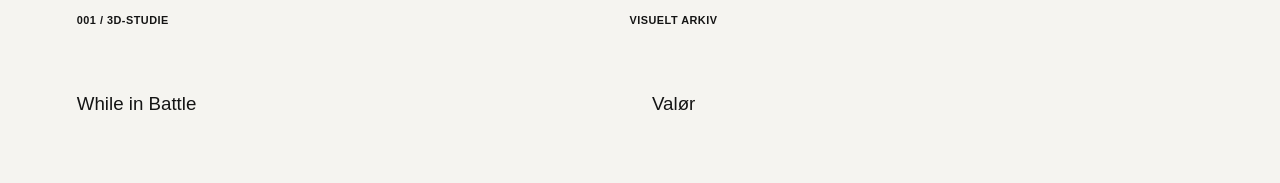
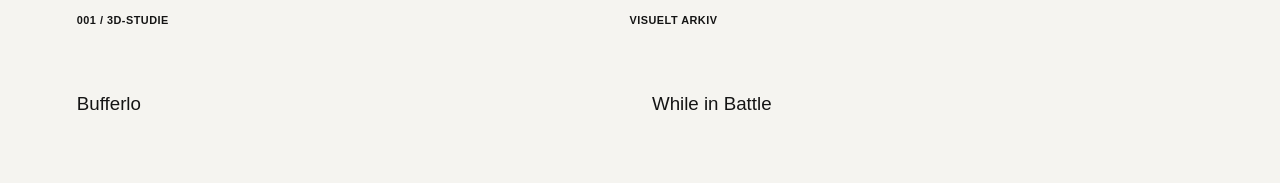
Before and after one commit to alberteStaermose/portfolio, a Vue app: page /#/ in a window 1280 px wide. Shown: the part 2039-2222 px from the top of the page. Built offline with nearby package versions, Linux system fonts and the light colour scheme.

Commit message:
Register missing Bufferlo project pending Wix content extraction

```diff
--- a/src/data/projects.js
+++ b/src/data/projects.js
@@ -3,6 +3,16 @@ import { wixAssets } from './wixAssets.js'
 // Project content is being migrated in stages.
 // Wix-hosted images below are temporary until the original files are copied to GitHub.
 export const projects = [
+  {
+    slug: 'bufferlo',
+    title: 'Bufferlo',
+    category: 'Projekt',
+    year: '',
+    description: '',
+    image: '',
+    imageAlt: 'Bufferlo',
+    gallery: []
+  },
   {
     slug: 'while-in-battle',
     title: 'While in Battle',
```
